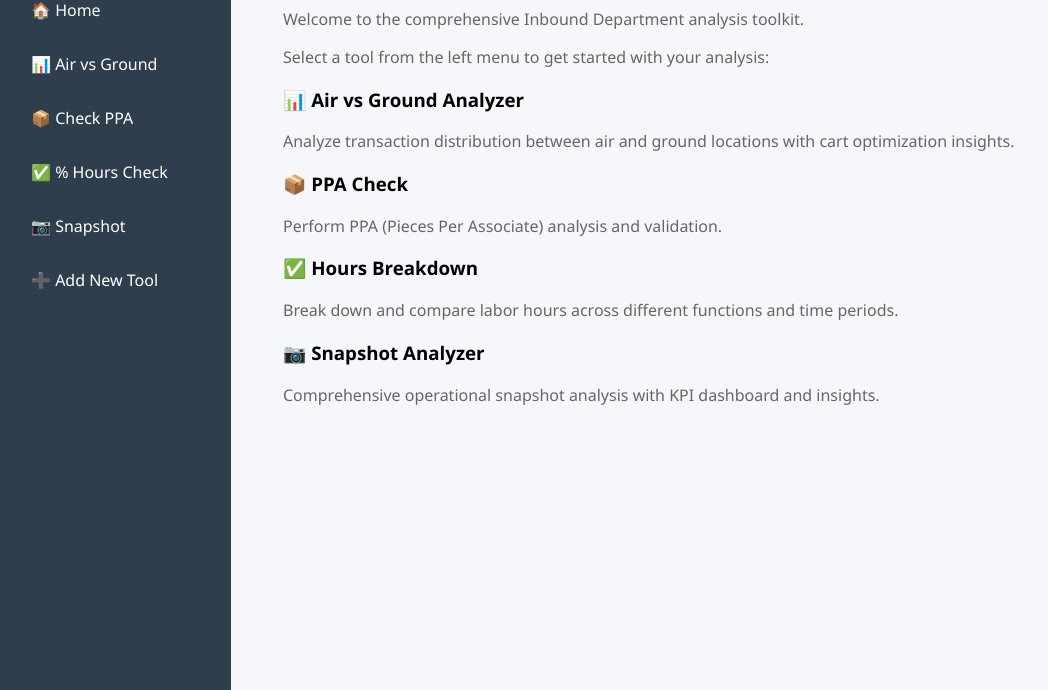
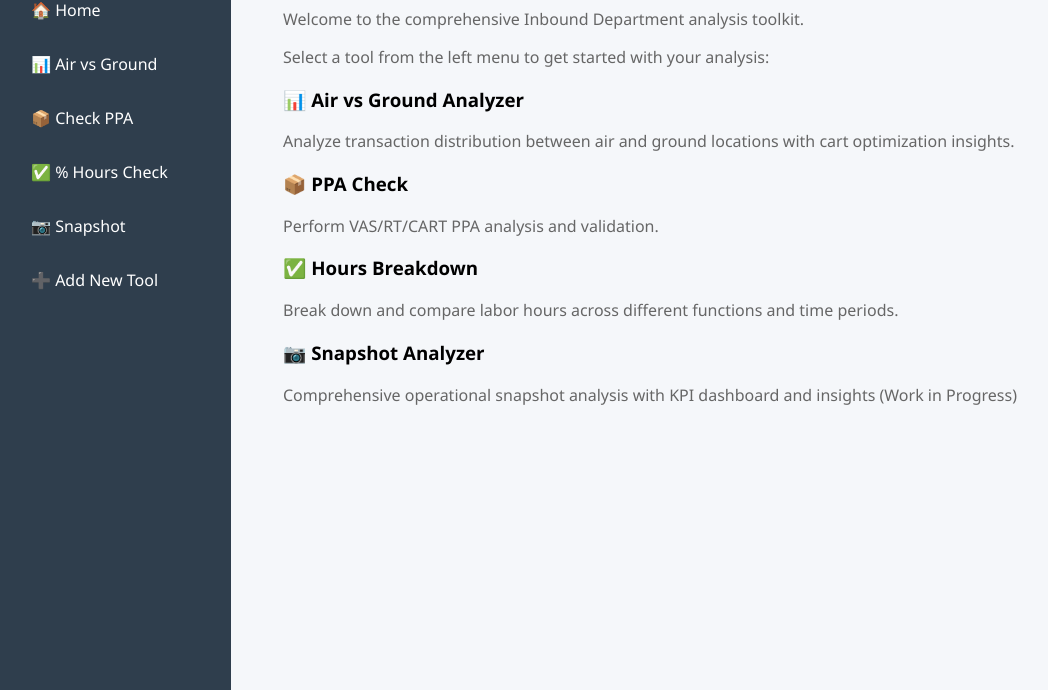
Before and after one commit to Joshleman10/IB-Tool, a plain HTML site: page index.html in a window 1280 px wide. Shown: the part 110-800 px from the top of the page, without its empty margins (9-1057 px from the left). Drawn offline with Linux system fonts and the light colour scheme.

Commit message:
verbiage update

```diff
--- a/index.html
+++ b/index.html
@@ -27,7 +27,7 @@
 
           <div class="tool-card">
             <h3>📦 PPA Check</h3>
-            <p>Perform PPA (Pieces Per Associate) analysis and validation.</p>
+            <p>Perform VAS/RT/CART PPA analysis and validation.</p>
           </div>
 
           <div class="tool-card">
@@ -37,7 +37,7 @@
 
           <div class="tool-card">
             <h3>📷 Snapshot Analyzer</h3>
-            <p>Comprehensive operational snapshot analysis with KPI dashboard and insights.</p>
+            <p>Comprehensive operational snapshot analysis with KPI dashboard and insights (Work in Progress)</p>
           </div>
         </div>
       </div>
```
